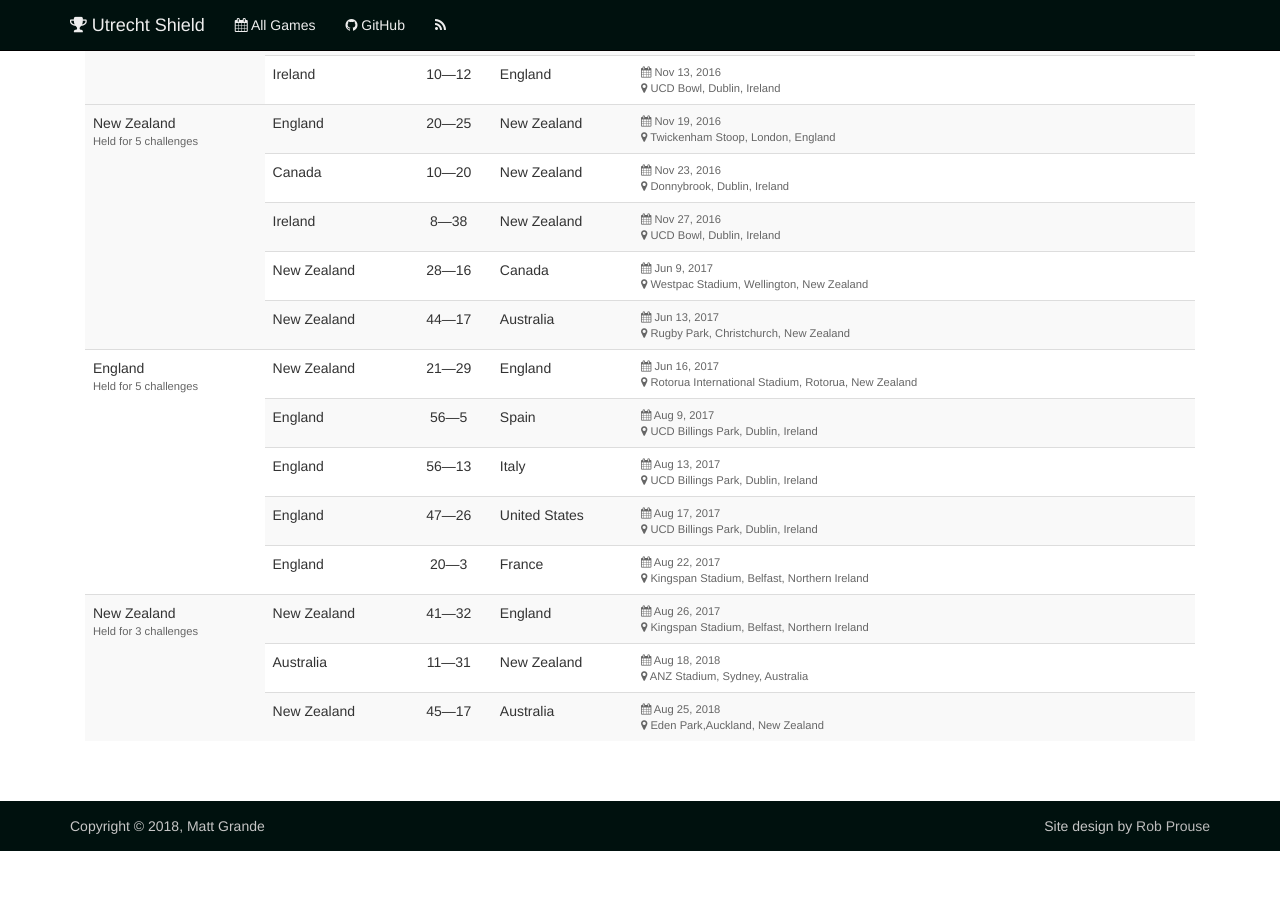
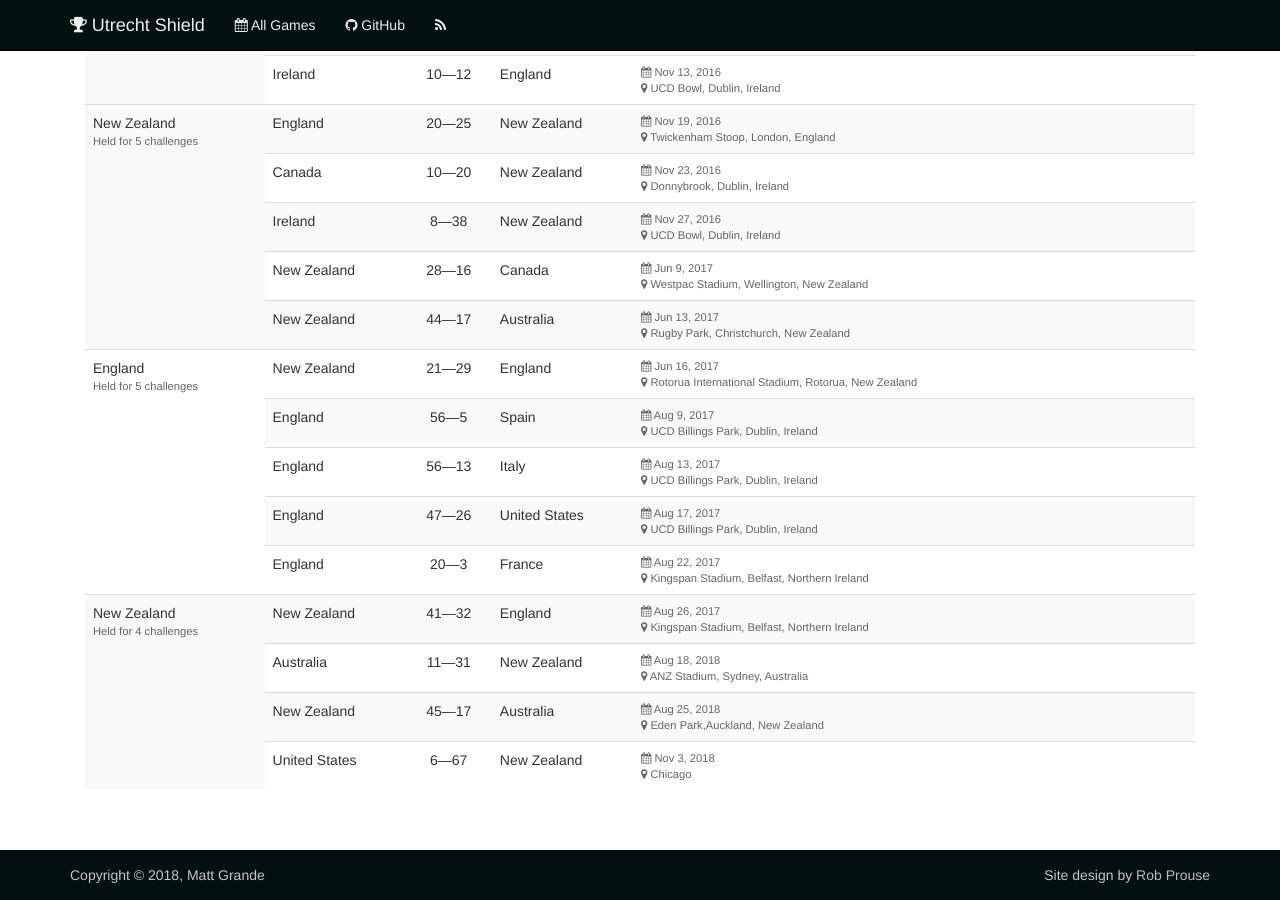
Before and after one commit to mattgrande/utrecht-shield, a Jekyll site: the page built from events.html, in a window 1280 px wide and 900 px high, scrolled down 7127 px. Built offline with Jekyll 4.4.1, drawn with Linux system fonts in a browser that asks for light colours; nearby versions of some CDN libraries; a style sheet for code colours, icons or effects is not loaded; before the commit the page ends 7978 px from its top, so only the background shows below that.

Commit message:
Update latest

```diff
--- a/_posts/2017-08-26-New Zealand-v-England.md
+++ b/_posts/2017-08-26-New Zealand-v-England.md
@@ -6,6 +6,6 @@ away: England
 home_score: 41
 away_score: 32
 changed_hands: true
-held_for: 3
+held_for: 4
 held_by: New Zealand
 ---
--- /dev/null
+++ b/_posts/2018-11-03-United States-v-New Zealand.md
@@ -0,0 +1,8 @@
+---
+layout: event
+location: Chicago
+home: United States
+away: New Zealand
+home_score: 6
+away_score: 67
+---
--- a/matches.csv
+++ b/matches.csv
@@ -153,3 +153,4 @@ England,20,3,France,2017-08-22,2017 Women's Rugby World Cup,"Kingspan Stadium, B
 New Zealand,41,32,England,2017-08-26,2017 Women's Rugby World Cup,"Kingspan Stadium, Belfast, Northern Ireland"
 Australia,11,31,New Zealand,2018-08-18,,"ANZ Stadium, Sydney, Australia"
 New Zealand,45,17,Australia,2018-08-25,,"Eden Park,Auckland, New Zealand"
+United States,6,67,New Zealand,2018-11-03,,"Chicago"
```
Also changed, not shown: index.html (+4 -4 lines).
